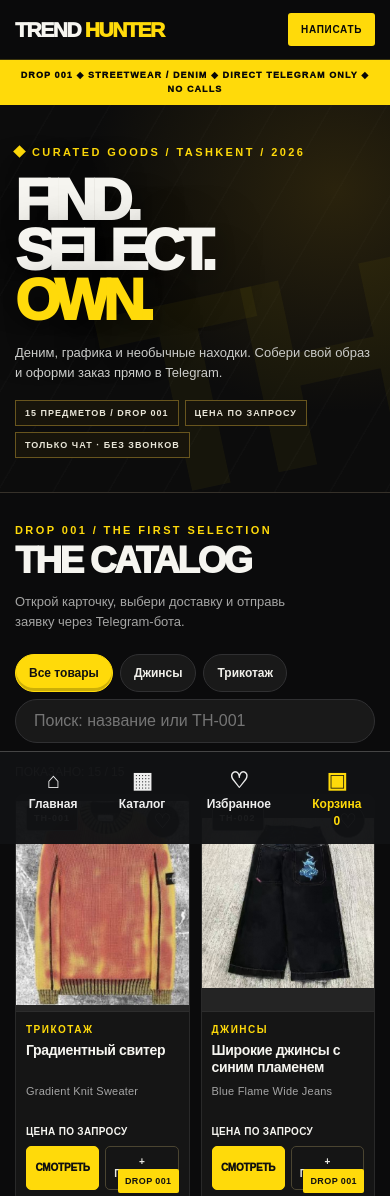
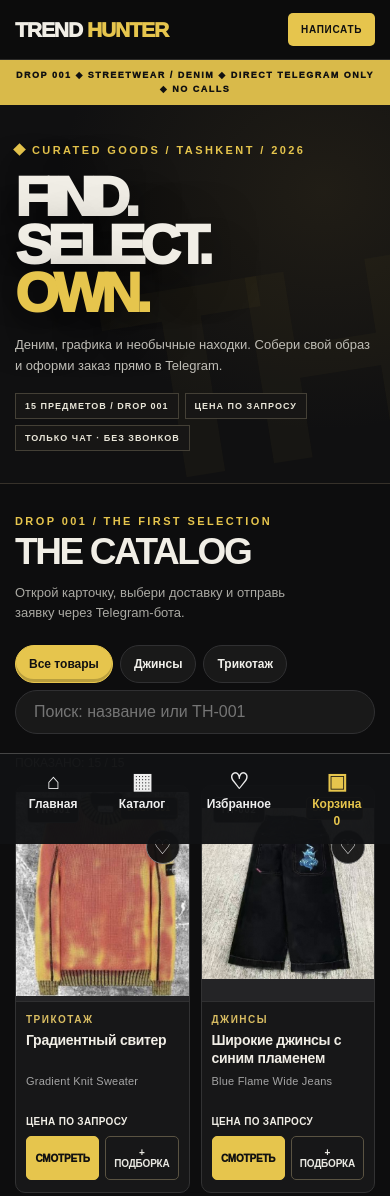
Before and after one commit to temi4-cloud/trend-hunter-shop, a plain HTML site: page index.html in a window 390 px wide. Shown: the top 1196 px of the page. Drawn offline with Linux system fonts and the light colour scheme.

Commit message:
TREND HUNTER 4.8 luxury refinement and product badge overlap fix

```diff
--- a/index.html
+++ b/index.html
@@ -1,5 +1,5 @@
 <!doctype html>
-<html lang="ru"><head><meta charset="utf-8"><meta name="viewport" content="width=device-width, initial-scale=1, viewport-fit=cover"><meta name="theme-color" content="#0a0a0b"><meta name="description" content="TREND HUNTER — независимая подборка streetwear. Цена и доставка по запросу в Telegram."><title>TREND HUNTER 4.7 / DROP 001</title>
+<html lang="ru"><head><meta charset="utf-8"><meta name="viewport" content="width=device-width, initial-scale=1, viewport-fit=cover"><meta name="theme-color" content="#0a0a0b"><meta name="description" content="TREND HUNTER — независимая подборка streetwear. Цена и доставка по запросу в Telegram."><title>TREND HUNTER 4.8 / DROP 001</title>
 <style>
 :root{--bg:#0a0a0b;--panel:#141516;--panel2:#1b1d1e;--line:#313336;--muted:#adb0b2;--fg:#f4f3ed;--lime:#FFD90F;--serif:Arial,sans-serif}
 *{box-sizing:border-box}html{scroll-behavior:smooth}body{background:var(--bg);color:var(--fg);margin:0;font-family:Arial,Helvetica,sans-serif;-webkit-font-smoothing:antialiased}body.lock{overflow:hidden}button,input{font:inherit}button{cursor:pointer}a{color:inherit;text-decoration:none}button:focus-visible,a:focus-visible,input:focus-visible{outline:3px solid var(--lime);outline-offset:3px}img{max-width:100%} .wrap{max-width:1280px;margin:auto;padding-left:24px;padding-right:24px}
@@ -193,6 +193,48 @@ body{padding-bottom:72px}.cart-nav{position:fixed;bottom:0;left:0;right:0;z-inde
  .act .primary,.act .secondary{min-height:44px}
 }
 
+
+/* TREND HUNTER 4.8 — quiet luxury streetwear */
+:root{--fg:#f1eee6;--muted:#aaa9a3;--lime:#e6c54d}
+body{background:#0d0d0e}
+.top{background:#0d0d0df5;border-bottom:1px solid #2b2a28}
+.brand{letter-spacing:-1.05px}
+.toplinks .tgb{background:#e6c54d;color:#101010;border-radius:5px}
+.marquee{background:#d9ba4a;color:#111;letter-spacing:1.5px}
+.hero{background:radial-gradient(ellipse at 83% 23%,#67552a30,transparent 58%),#101011}
+.hero:after{color:#e6c54d07;transform:rotate(-9deg)}
+.hero h1{letter-spacing:-.095em}
+.hero h1 span{color:#e6c54d}
+.hero .meta span{background:#171615;border-color:#444036}
+.section-title h2{font-weight:850}
+.catalog{gap:18px}
+.tile,.tile:hover{background:#171718;border:1px solid #323233;border-radius:12px;overflow:hidden}
+.tilephoto{background:#242426;aspect-ratio:4/4.9}
+.tilebody{border-top:1px solid #303031}
+.tilebody h3{font-weight:800;letter-spacing:-.02em}
+.cat{color:#d9bd62}
+.stamp{top:11px;left:11px;background:#101011d9;border:1px solid #8a8985;color:#f4f3ee;border-radius:4px}
+.corner{position:absolute!important;top:11px!important;right:11px!important;bottom:auto!important;left:auto!important;background:#171718dd!important;color:#dfc979!important;border:1px solid #81734a!important;border-radius:4px!important;font-size:9px!important;letter-spacing:.6px!important;padding:7px!important;z-index:2!important;pointer-events:none!important}
+.heart{top:49px!important}
+.tile .primary{background:#e6c54d;border-color:#e6c54d;color:#111;border-radius:5px}
+.tile .secondary{border-color:#5a5342;border-radius:5px}
+.pill.active{background:#e6c54d;border-color:#e6c54d}
+.cart-checkout{background:linear-gradient(145deg,#28251b,#181819)}
+@media(max-width:700px){
+ .hero{padding-top:35px;padding-bottom:32px}
+ .hero h1{font-size:clamp(56px,13.8vw,90px)}
+ .hero .sub{color:#bfbdb6}
+ .hero .meta span{font-size:9px}
+ .catalog{gap:11px}
+ .tile,.tile:hover{border-radius:10px}
+ .tilephoto{aspect-ratio:4/5}
+ .tilebody{padding:12px 10px}
+ .corner{font-size:8px!important;padding:6px!important}
+ .heart{top:44px!important}
+ .cart-nav{padding-top:8px!important;padding-bottom:calc(8px + env(safe-area-inset-bottom))!important}
+ .cart-nav .nav-icon{font-size:22px!important;line-height:1.1!important}
+}
+
 </style></head>
 <body><header class="top"><div class="wrap topin"><a href="#top" class="brand" aria-label="TREND HUNTER, главная">TREND <em>HUNTER</em></a><nav class="toplinks"><a href="#catalog">Каталог</a><a class="saved-nav" href="#saved">♡ <span id="favCount">0</span> · Подборка <span id="cartCount">0</span></a><a class="tgb" href="https://t.me/TrendHunterShopBot" target="_blank" rel="noopener noreferrer">НАПИСАТЬ</a></nav></div></header>
 <div class="marquee">DROP 001 ◆ STREETWEAR / DENIM ◆ DIRECT TELEGRAM ONLY ◆ NO CALLS</div>
```
